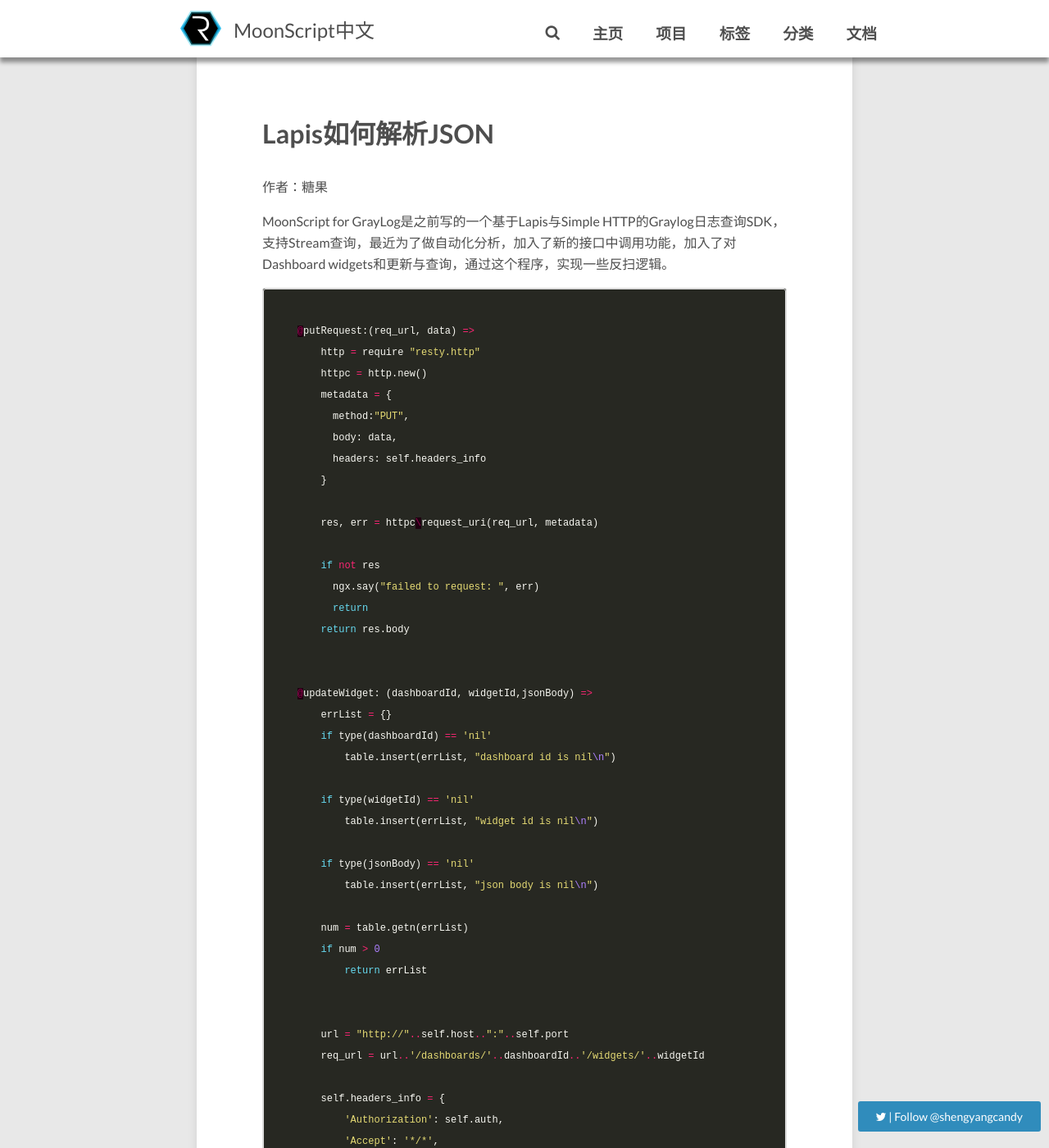
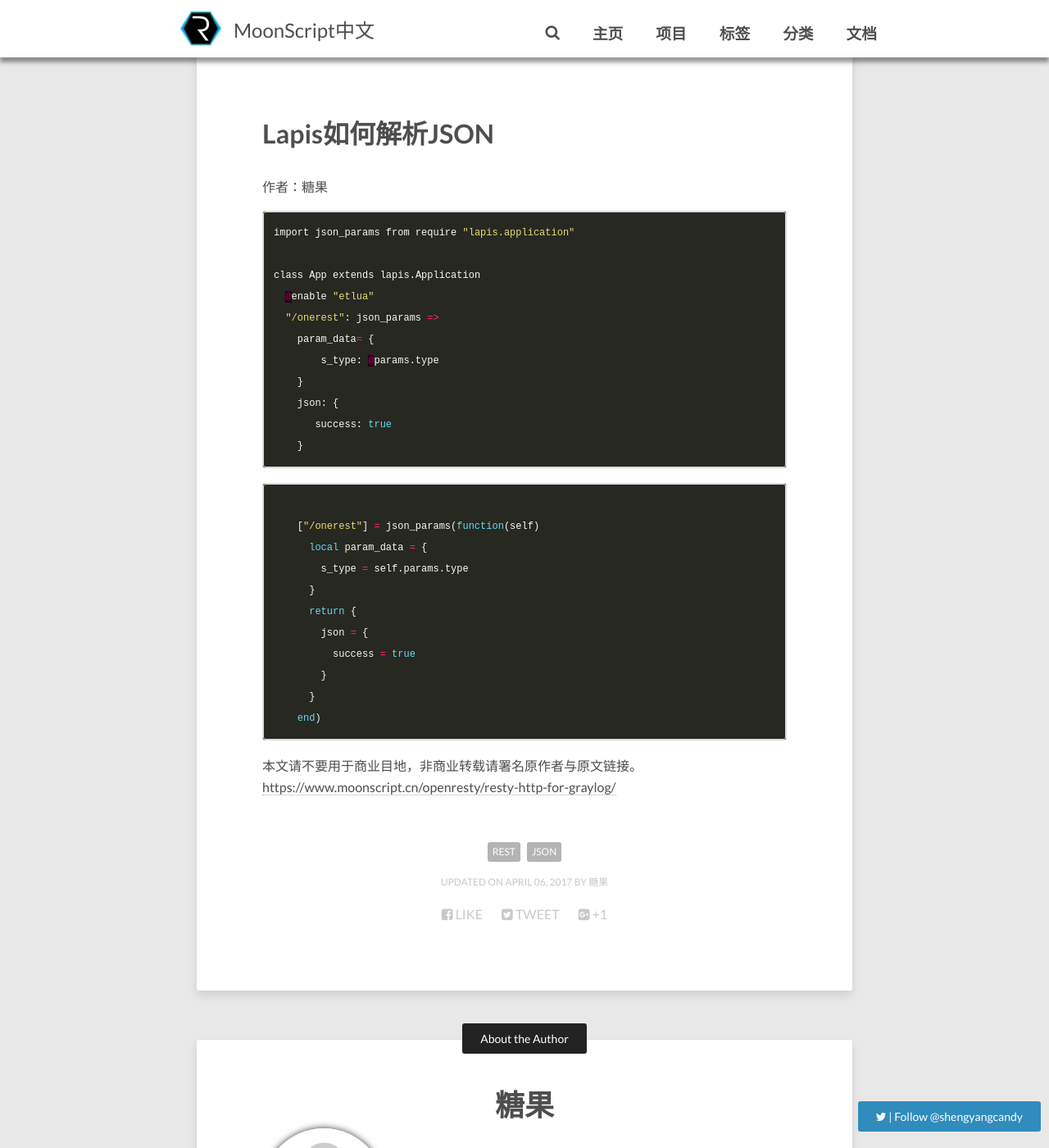
Before and after one commit to shengnoah/moonscript.cn, a Jekyll site: the page built from _posts/2017-04-06-one-rest-one-json.md, in a window 1280 px wide and 1400 px high, scrolled down 290 px. Shown: the whole window at 82% size. Built offline with Jekyll 4.4.1, drawn with Linux system fonts in a browser that asks for light colours; nearby versions of some CDN libraries; comment, search, counter and statistics services are not loaded; some of the changed text lies outside the part shown.

Commit message:
Lapis如何处理JSON

````diff
--- a/_posts/2017-04-06-one-rest-one-json.md
+++ b/_posts/2017-04-06-one-rest-one-json.md
@@ -9,103 +9,36 @@ categories: [Lapis]
 
 作者：糖果
 
-MoonScript for GrayLog是之前写的一个基于Lapis与Simple HTTP的Graylog日志查询SDK，
-支持Stream查询，最近为了做自动化分析，加入了新的接口中调用功能，加入了对Dashboard
-widgets和更新与查询，通过这个程序，实现一些反扫逻辑。
+
+```lua
+import json_params from require "lapis.application"
+
+class App extends lapis.Application
+  @enable "etlua"
+  "/onerest": json_params =>
+    param_data= {
+        s_type: @params.type
+    }
+    json: {
+       success: true
+    }
+```
 
 
 ```lua
 
-    @putRequest:(req_url, data) =>
-        http = require "resty.http"
-        httpc = http.new()
-        metadata = {
-          method:"PUT",
-          body: data,
-          headers: self.headers_info
+    ["/onerest"] = json_params(function(self)
+      local param_data = {
+        s_type = self.params.type
+      }
+      return {
+        json = {
+          success = true
         }
+      }
+    end)
+```
 
-        res, err = httpc\request_uri(req_url, metadata)
-
-        if not res
-          ngx.say("failed to request: ", err)
-          return
-        return res.body
-
-
-    @updateWidget: (dashboardId, widgetId,jsonBody) =>
-        errList = {}
-        if type(dashboardId) == 'nil'
-            table.insert(errList, "dashboard id is nil\n")
-
-        if type(widgetId) == 'nil'
-            table.insert(errList, "widget id is nil\n")
-
-        if type(jsonBody) == 'nil'
-            table.insert(errList, "json body is nil\n")
-
-        num = table.getn(errList)
-        if num > 0
-            return errList
-
-
-        url = "http://"..self.host..":"..self.port
-        req_url = url..'/dashboards/'..dashboardId..'/widgets/'..widgetId
-
-        self.headers_info = {
-            'Authorization': self.auth,
-            'Accept': '*/*',
-            'Content-Type':'application/json'
-        }
-
-        self\putRequest req_url, jsonBody
-        return 1
-
-
-    @getRequest:(req_url) =>
-        http = require "resty.http"
-        httpc = http.new()
-        metadata = {
-          method:"GET",
-          headers: self.headers_info
-        }
-
-        res, err = httpc\request_uri(req_url, metadata)
-
-        if not res
-          ngx.say("failed to request: ", err)
-          return
-
-        ngx.status = res.status
-        return res.body
-
-
-    @getWidgetValue: (dashboardId, widgetId) =>
-        errList = {}
-        if type(dashboardId) == 'nil'
-            table.insert(errList, "dashboard id is nil\n")
-
-        if type(widgetId) == 'nil'
-            table.insert(errList, "widget id is nil\n")
-
-        num = table.getn(errList)
-        if num > 0
-            return errList
-
-        url = "http://"..self.host..":"..self.port
-        req_url = url..'/dashboards/'..dashboardId..'/widgets/'..widgetId..'/value'
-
-        self.headers_info = {
-            'Authorization': self.auth,
-            'Accept': 'application/json',
-        }
-
-        ret = self\getRequest req_url
-        return ret
-
-```
-这次没有使用过去端末加JSON数据请求的方式，把simple http换成了RESTY-HTTP,项目名改
-了，叫“Finder”。
 
 
 本文请不要用于商业目地，非商业转载请署名原作者与原文链接。
````
